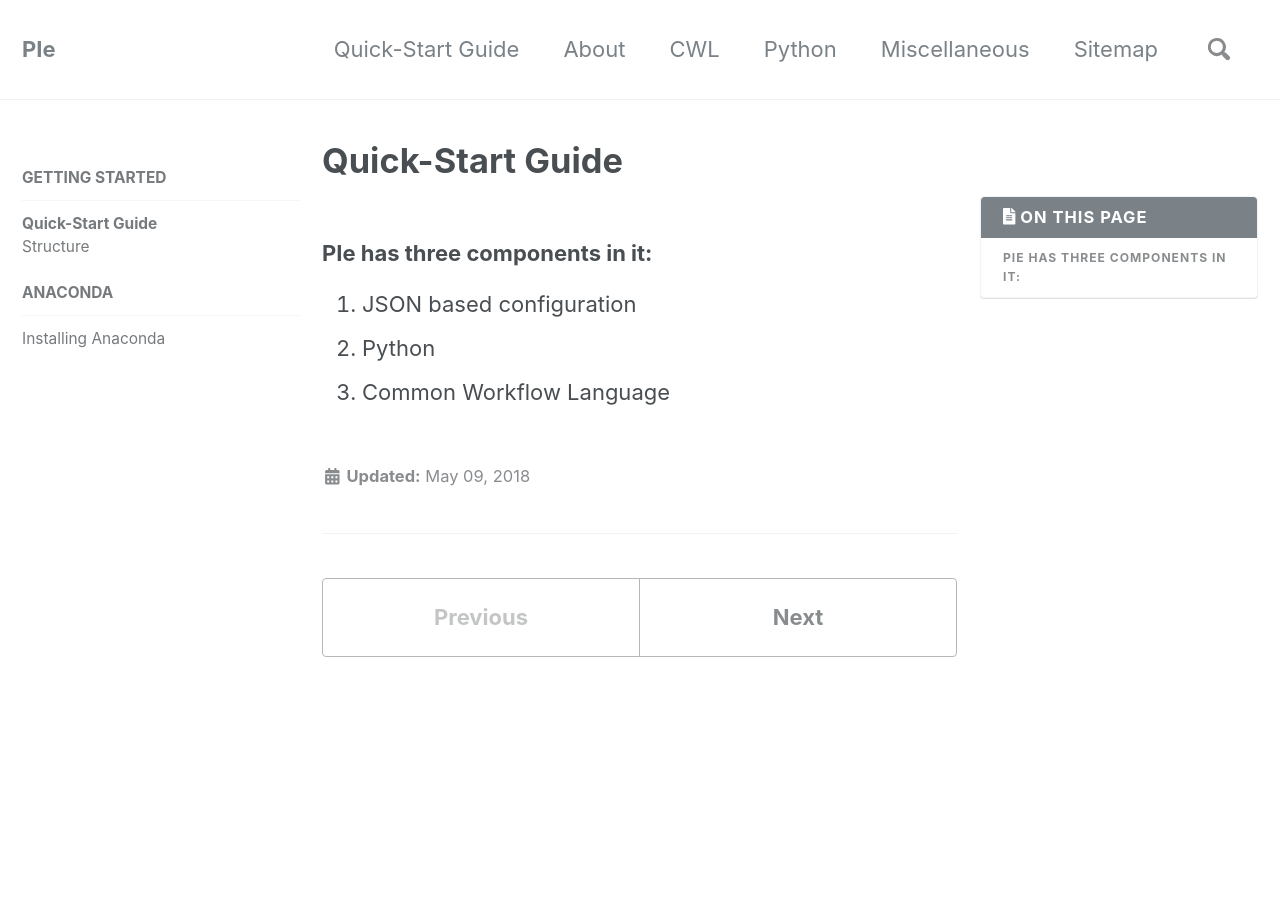
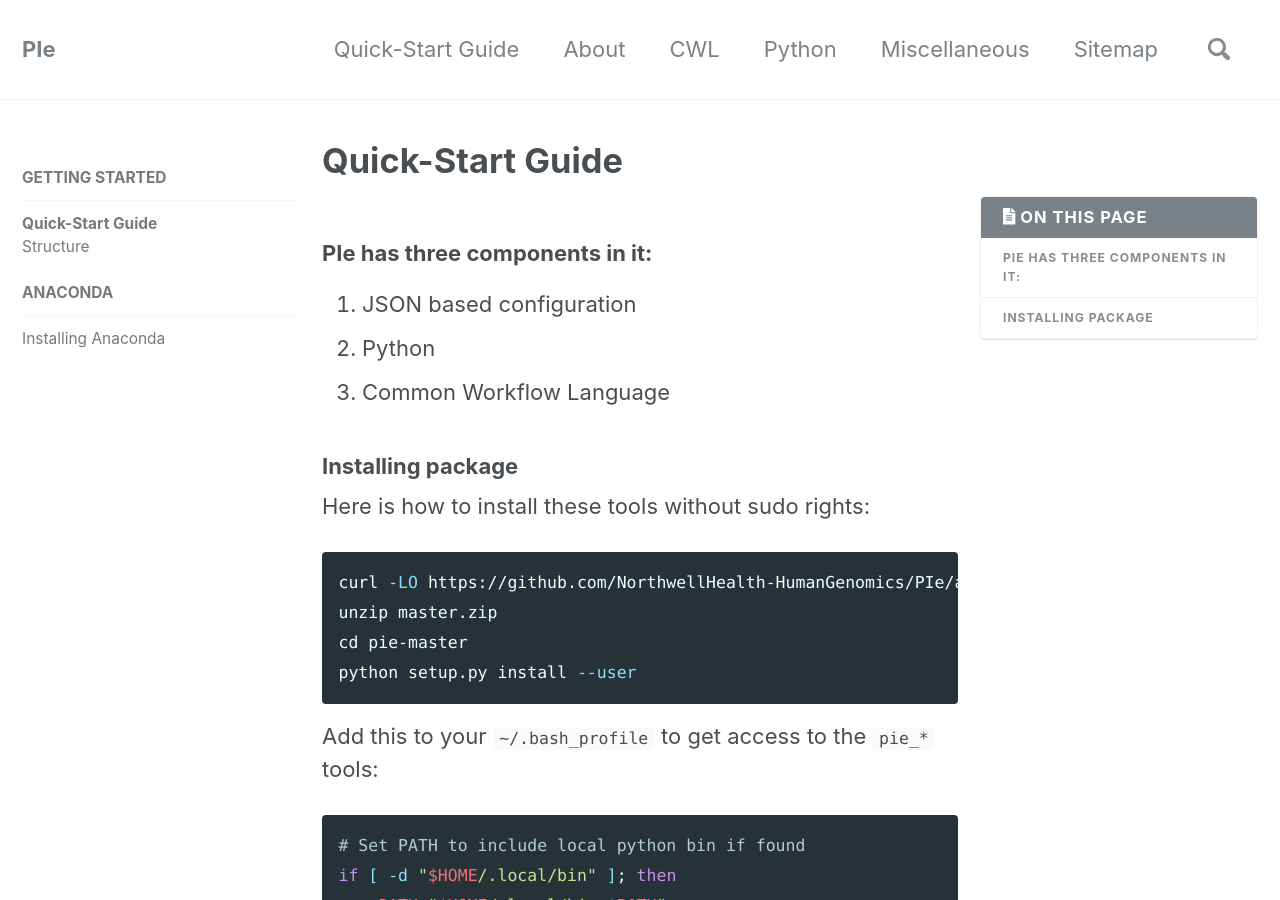
Before and after one commit to rhshah/PIe, a Jekyll site: the page built from docs/_docs/01-quick-start-guide.md, in a window 1280 px wide and 900 px high. Built offline with Jekyll 4.4.1, drawn with Linux system fonts in a browser that asks for light colours; nearby versions of some CDN libraries; some of the changed text lies outside the part shown.

Commit message:
Some markdown additions

````diff
--- a/docs/_docs/01-quick-start-guide.md
+++ b/docs/_docs/01-quick-start-guide.md
@@ -15,3 +15,23 @@ toc: true
 1. JSON based configuration
 2. Python
 3. Common Workflow Language
+
+### Installing package
+
+Here is how to install these tools without sudo rights:
+
+```bash
+curl -LO https://github.com/NorthwellHealth-HumanGenomics/PIe/archive/master.zip
+unzip master.zip
+cd pie-master
+python setup.py install --user
+```
+
+Add this to your `~/.bash_profile` to get access to the `pie_*` tools:
+
+```bash
+# Set PATH to include local python bin if found
+if [ -d "$HOME/.local/bin" ]; then
+    PATH="$HOME/.local/bin:$PATH"
+fi
+```
````
Also changed, not shown: docs/_docs/03-anaconda.md (+2 -2 lines).
